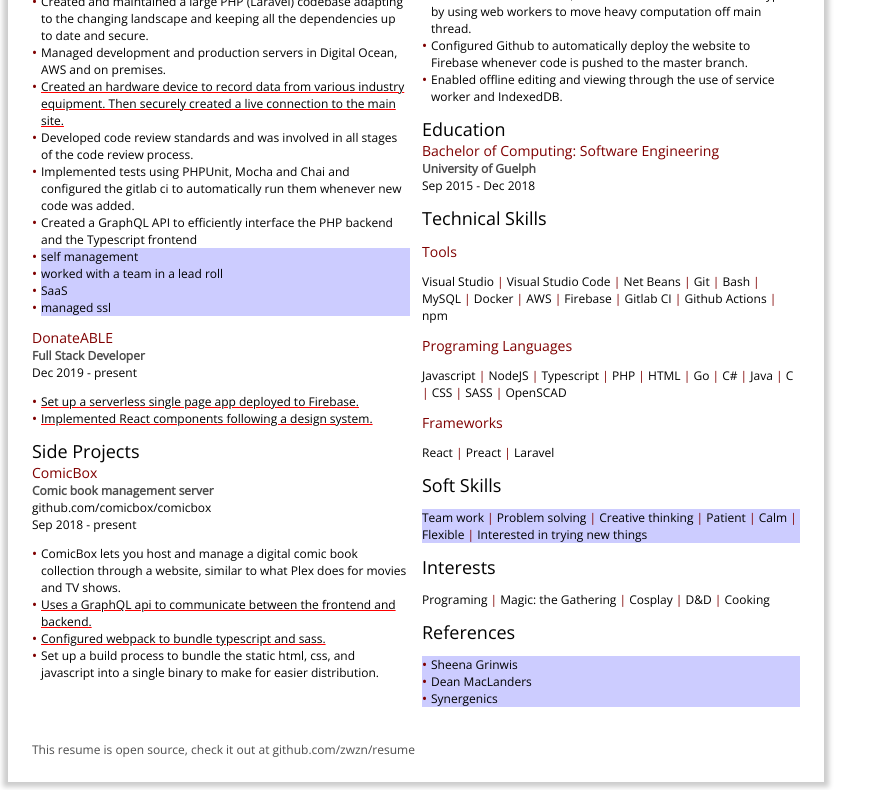
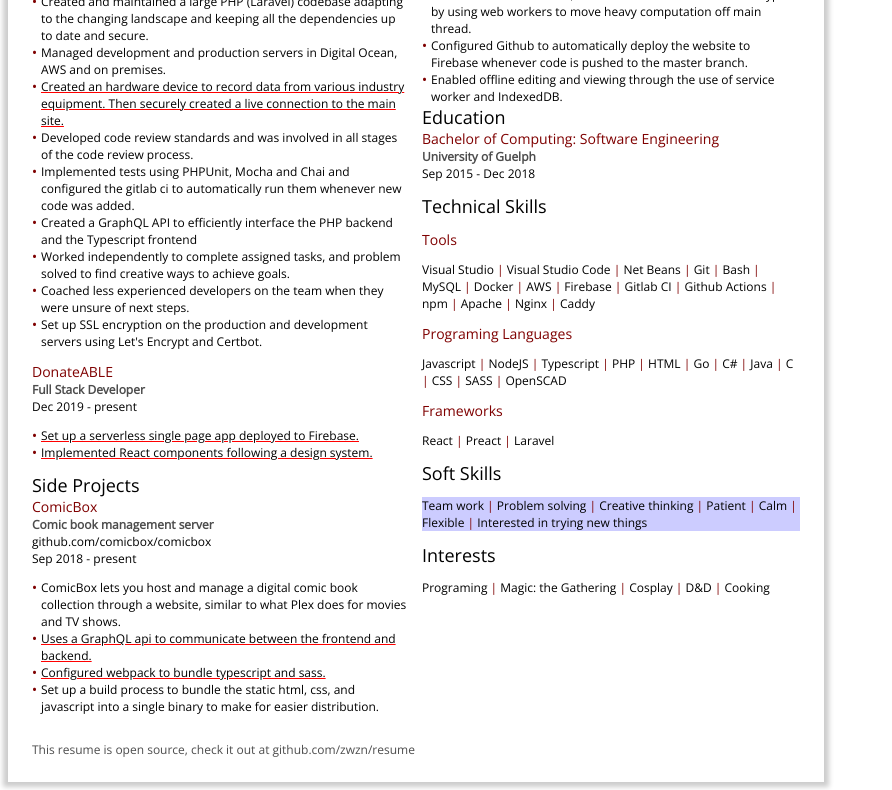
Before and after one commit to abibby/resume, a website: page index.html in a window 1280 px wide. Shown: the part 282-1072 px from the top of the page, without its empty margins (0-892 px from the left). Drawn offline with nearby package versions, Linux system fonts and the light colour scheme; files that its build step writes are made by us from their sources.

Commit message:
updating workding

```diff
--- a/index.html
+++ b/index.html
@@ -18,8 +18,7 @@
             <h1>Adam Bibby</h1>
             <div class="subtitle">Full Stack Developer</div>
             <p>
-                A full stack developer with 3 years of professional full stack
-                experience.
+                A full stack developer with 3 years of professional experience.
                 <span wip>Something about wanting to learn new things?</span>
             </p>
 
@@ -42,6 +41,7 @@
                 </a>
             </address>
         </header>
+        <div class="experience">
             <section class="work-experience">
                 <h2>Work Experience</h2>
                 <div class="job">
@@ -83,17 +83,17 @@
                             Created a GraphQL API to efficiently interface the
                             PHP backend and the Typescript frontend
                         </li>
-                    <li wip>
-                        self management
+                        <li>
+                            Worked independently to complete assigned tasks, and
+                            problem solved to find creative ways to achieve goals.
                         </li>
-                    <li wip>
-                        worked with a team in a lead roll
+                        <li>
+                            Coached less experienced developers on the team when
+                            they were unsure of next steps.
                         </li>
-                    <li wip>
-                        SaaS
-                    </li>
-                    <li wip>
-                        managed ssl
+                        <li>
+                            Set up SSL encryption on the production and development
+                            servers using Let's Encrypt and Certbot.
                         </li>
                     </ul>
                     <div class="job">
@@ -194,6 +194,8 @@
                     </ul>
                 </div>
             </section>
+        </div>
+        <div class="extra">
             <section wip="Should I have this" hidden>
                 <h2>Volunteering</h2>
                 <div class="job">
@@ -239,6 +241,10 @@
                         <li>Gitlab CI</li>
                         <li>Github Actions</li>
                         <li>npm</li>
+
+                        <li>Apache</li>
+                        <li>Nginx</li>
+                        <li>Caddy</li>
                     </ul>
                 </p>
                 <p>
@@ -289,14 +295,15 @@
                     <li>Cooking</li>
                 </ul>
             </section>
-        <section class="references">
+            <!-- <section class="references">
             <h2>References</h2>
             <ul wip="get phone contact info and ask">
                 <li>Sheena Grinwis</li>
                 <li>Dean MacLanders</li>
                 <li>Synergenics</li>
             </ul>
-        </section>
+        </section> -->
+        </div>
 
         <footer>
             This resume is open source, check it out at
```
Also changed, not shown: main.scss (+24 -0 lines). Lines whose indentation alone changed are shown as unchanged.
